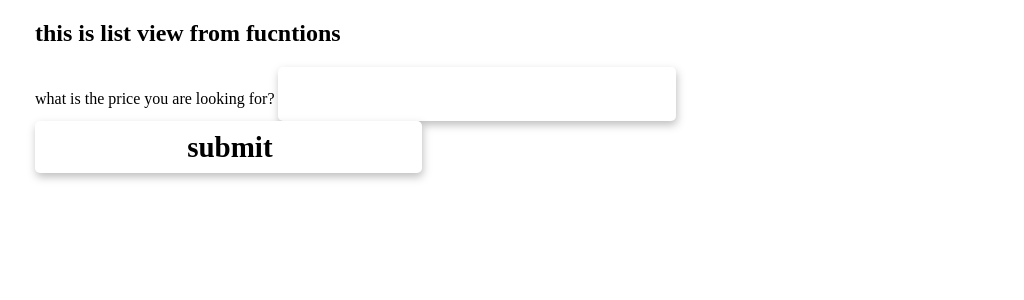
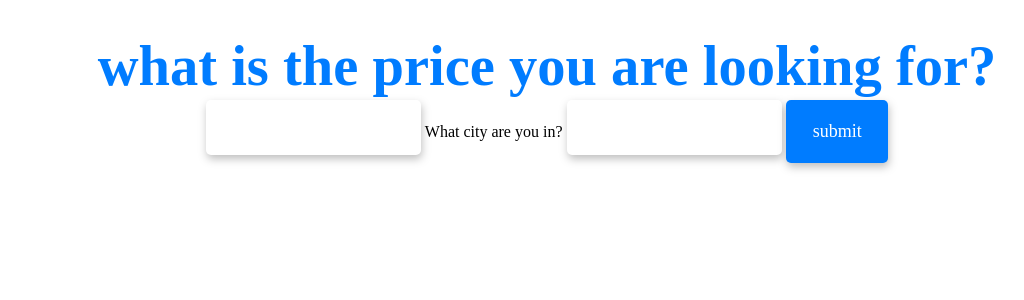
Before and after one commit to Laith-Alayassa/Gas_Thrifter, a Django app: page /list/ in a window 1280 px wide. Shown: the part 33-333 px from the top of the page, without its empty margins (93-1117 px from the left). Run offline with Django 3.2, Linux system fonts and the light colour scheme; data that the repository does not hold is empty; some web fonts are replaced.

Commit message:
added city field to thrift page

```diff
--- a/gas_thrifter/thrifter/admin.py
+++ b/gas_thrifter/thrifter/admin.py
@@ -1,6 +1,7 @@
 from django.contrib import admin
 
-from .models import GasPrices
+from .models import Cities, GasPrices
 
 # Register your models here.
 admin.site.register(GasPrices)
+admin.site.register(Cities)
--- a/gas_thrifter/thrifter/static/thrifter/css/style.css
+++ b/gas_thrifter/thrifter/static/thrifter/css/style.css
@@ -84,8 +84,7 @@ input {
 }
 
 #create_submit_btn {
-  height: 1.2em;
-  width: 3em;
+  height: 5em;
 }
 
 .bottom_blob {
@@ -97,6 +96,11 @@ input {
 #blue_blob {
   height: 250px;
   margin-left: 25%;
+}
+
+#red_blob {
+  position: absolute;
+  right: 0;
 }
 
 #a_submit_price {
@@ -113,4 +117,69 @@ input {
 #a_submit_price:hover {
   text-decoration: underline;
 }
+
+#create_form label {
+  margin: 5px;
+}
+
+ul {
+  padding: 0;
+}
+
+.centered_question {
+  padding-top: 2em;
+  margin-left: auto;
+  margin-right: auto;
+  text-align: center;
+}
+
+.list_ls, button {
+  list-style: none;
+  font-weight: 700;
+  background: #FFFFFF;
+  border-radius: 5px;
+  min-height: 63px;
+  width: 1024px;
+  margin-left: auto;
+  margin-right: auto;
+  margin-bottom: 2em;
+  padding-top: 20px;
+  height: -webkit-fit-content;
+  height: -moz-fit-content;
+  height: fit-content;
+  border: none;
+  font-weight: 700;
+  font-size: 29px;
+  -webkit-filter: drop-shadow(1px 4px 4px rgba(0, 0, 0, 0.25));
+          filter: drop-shadow(1px 4px 4px rgba(0, 0, 0, 0.25));
+}
+
+.list_ls a, button a {
+  color: black;
+}
+
+#price_question {
+  margin-bottom: 50px;
+  font-weight: 700;
+  font-size: large;
+  font-size: 56.5413px;
+  line-height: 68px;
+  color: #007CFF;
+}
+
+#list_view_form input {
+  width: 20%;
+}
+
+#submit_list {
+  width: 10%;
+  margin-bottom: 1em;
+  font-size: medium;
+  color: white;
+  background-color: #007CFF;
+  font-weight: 500;
+  font-size: large;
+  padding-top: 0em;
+  padding-bottom: 0em;
+}
 /*# sourceMappingURL=style.css.map */
--- a/gas_thrifter/thrifter/static/thrifter/css/style.scss
+++ b/gas_thrifter/thrifter/static/thrifter/css/style.scss
@@ -130,3 +130,70 @@ input {
     }
 
 }
+
+ul {
+    padding: 0;
+
+}
+
+.centered_question {
+    padding-top: 2em;
+
+    margin-left: auto;
+    margin-right: auto;
+    text-align: center;
+}
+
+// TODO: make them grid of 3
+.list_ls, button {
+    list-style: none;
+
+    font-weight: $thick_font_weight;
+    background: #FFFFFF;
+    border-radius: 5px;
+
+    min-height: 63px;
+    width: 1024px;
+    margin-left: auto;
+    margin-right: auto;
+    margin-bottom: 2em;
+    padding-top: 20px;
+
+    height: fit-content;
+    border: none;
+    font-weight: $thick_font_weight;
+    font-size: 29px;
+    filter: drop-shadow(1px 4px 4px rgba(0, 0, 0, 0.25));
+    a {
+        color: black;
+    }
+}
+#price_question {
+    margin-bottom: 50px;
+    font-weight: $thick_font_weight;
+    font-size: large;
+    font-size: 56.5413px;
+    line-height: 68px;
+    color: $primary_color;
+}
+
+#list_view_form {
+    input {
+        width: 20%;
+    }
+
+
+}
+
+#submit_list {
+    width:10%;
+    margin-bottom: 1em;
+    font-size: medium;
+
+    color: white ;
+    background-color: $primary_color;
+    font-weight: 500;
+    font-size: large;
+    padding-top: 0em;
+    padding-bottom: 0em;
+}
--- a/gas_thrifter/thrifter/templates/thrifter/list_view.html
+++ b/gas_thrifter/thrifter/templates/thrifter/list_view.html
@@ -1,26 +1,29 @@
 {% extends 'thrifter/base.html' %}
-
+{% load static %}
 
 
 {% block body %}
 
 
-<h2>this is list view from fucntions</h2>
 
 
-<form  method = "GET">
-    <label for="price_filter" id='price_question'>what is the price you are looking for?</label>
-    <input type="text" name="max_price" id="max_price">
+<form  method = "GET" id='list_view_form'>
+    {% comment %} TODO: fix wrong input error {% endcomment %}
 
-    {% comment %} <label for="city" id='city_question'>What city are you in?</label> {% endcomment %}
-    {% comment %} <input type="text" name = 'city' id='city'> {% endcomment %}
-    <input type="submit" value="submit" id = 'submit_list'>
+    <div class= 'centered_question'>
+        <label for="price_filter" id='price_question'>what is the price you are looking for?</label>
+        <input type="text" name="max_price" id="max_price">
+
+        <label for="city" id='city_question'>What city are you in?</label>
+        <input type="text" name = 'city' id='city'>
+        <button type="submit" value="submit" id = 'submit_list'>submit </button>
+    </div>
 
 </form>
 <ul>
     {% for item in object_list %}
-    <li>
-        {{item}}
+    <li class= 'list_ls'>
+        <a href="#">{{item}}</a>
     </li>
 
     {% endfor %}
--- a/gas_thrifter/thrifter/urls.py
+++ b/gas_thrifter/thrifter/urls.py
@@ -10,3 +10,8 @@ urlpatterns = [
     path('list/', views.list_view, name = 'list_view'),
     path('thank_you', views.thank_you, name = 'thank_you')
 ]
+
+
+# TODO: create a random price generator that runs everyday and generates numbers and prices
+# TODO: create a graph over time of where are these prices
+# TODO: add google maps to all of this
--- a/gas_thrifter/thrifter/views.py
+++ b/gas_thrifter/thrifter/views.py
@@ -12,12 +12,14 @@ from .forms import GasPricesForm
 def index(request):
     if request.POST:
         city = request.POST.get('location')
-        return redirect('thrifter:list_view', city = city)
+        return redirect('thrifter:list_view', city=city)
     else:
         return render(request, 'thrifter/index.html')
 
+
 def thank_you(request):
     return render(request, 'thrifter/thank_you.html')
+
 
 class GasPricesCreateView(CreateView):
     form_class = GasPricesForm
@@ -28,17 +30,17 @@ class GasPricesCreateView(CreateView):
     def form_valid(self, form):
         return super().form_valid(form)
 
-def list_view(request, city = ''):
-    # if method is POST, it coming from the index page
-    if request.POST:
-        city = request.POST.get('location', '')
 
-    # else, either coming from link or going inside it directly from form within, so GET
-    city = request.GET.get('city', '')
+def list_view(request, city=''):
+    max_price = request.GET.get('max_price', 1000) if request.GET.get(
+        'max_price', 100.0) is not '' else 1000
 
-    max_price = request.GET.get('max_price', 1000) if request.GET.get('max_price', 100.0) is not '' else 1000
-    object_list = GasPrices.objects.filter(price__lte = float(max_price)).filter(station__contains = city)
+    city = request.POST.get(
+        'location', '') if request.POST else request.GET.get('city', '')
 
-    return render(request, 'thrifter/list_view.html', context = {
-        'object_list' : object_list
+    object_list = GasPrices.objects.filter(
+        price__lte=float(max_price)).filter(city__city__contains=city)
+
+    return render(request, 'thrifter/list_view.html', context={
+        'object_list': object_list
     })
```
Also changed, not shown: gas_thrifter/thrifter/models.py (+12 -1 lines), gas_thrifter/thrifter/value_generator.py (added, +17 -0 lines), gas_thrifter/thrifter/migrations/0002_cities.py (added), gas_thrifter/thrifter/migrations/0003_gasprices_city.py (added), 1 other file.
